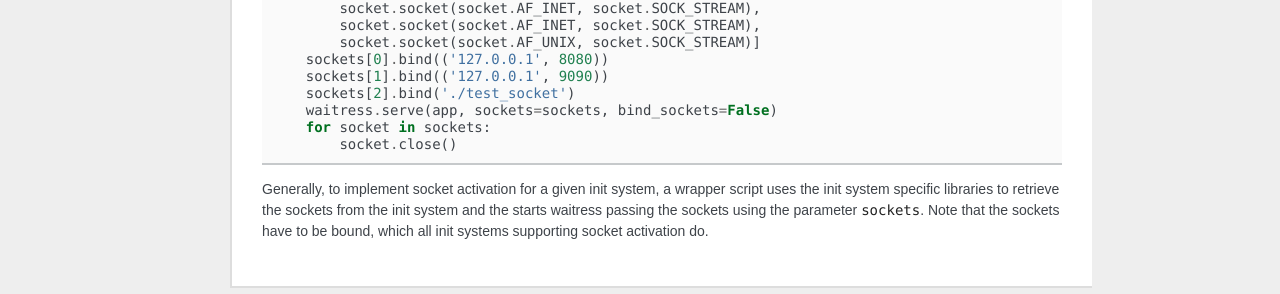
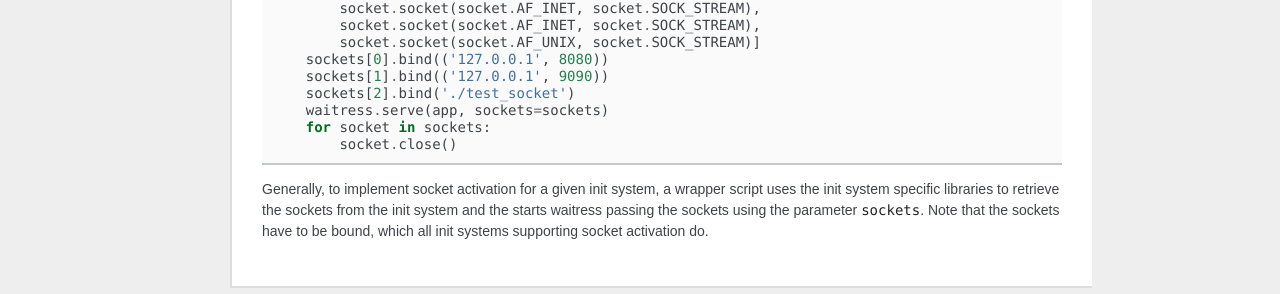
Before and after one commit to Pylons/waitress, a Sphinx documentation site: the page built from docs/socket-activation.rst, in a window 1280 px wide. Shown: the part 613-907 px from the top of the page. Built offline with Sphinx 7.4.7, drawn with Linux system fonts in a browser that asks for light colours; some web fonts are replaced.

Commit message:
Updated minor error in documentation

```diff
--- a/docs/socket-activation.rst
+++ b/docs/socket-activation.rst
@@ -35,7 +35,7 @@ pre-bound sockets.
         sockets[0].bind(('127.0.0.1', 8080))
         sockets[1].bind(('127.0.0.1', 9090))
         sockets[2].bind('./test_socket')
-        waitress.serve(app, sockets=sockets, bind_sockets=False)
+        waitress.serve(app, sockets=sockets)
         for socket in sockets:
             socket.close()
 
```
